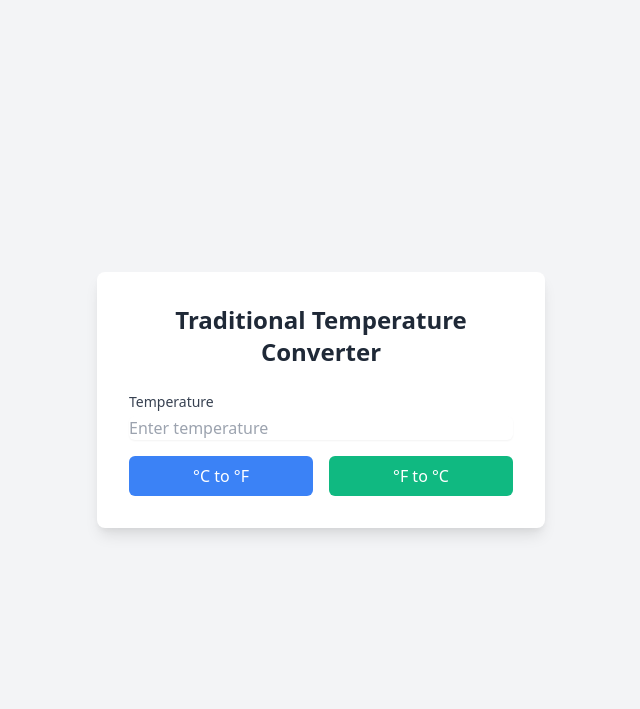
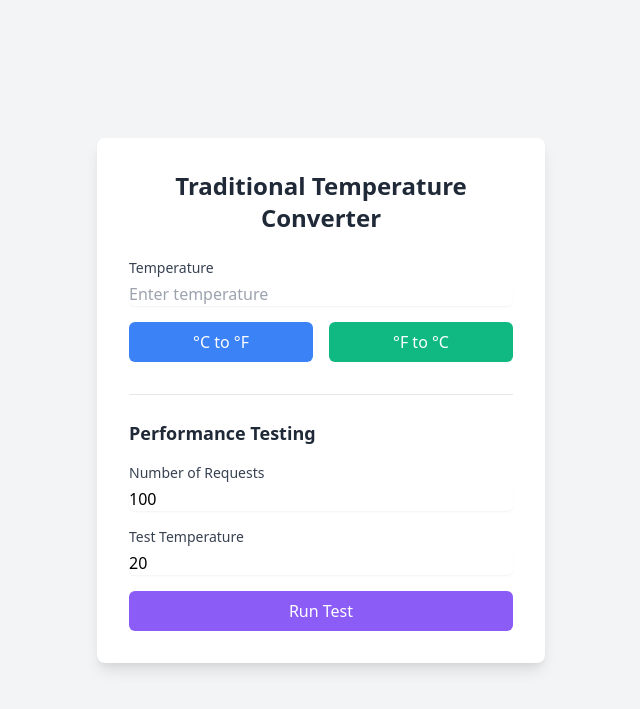
Before and after one commit to neverinfamous/temp-converter, a Flask app: page / in a window 1280 px wide. Shown: the top 709 px of the page, without its empty margins (319-959 px from the left). Run offline with Flask 3, Linux system fonts and the light colour scheme.

Commit message:
Complete update with stress testing and metrics download functionality

```diff
--- a/templates/index.html
+++ b/templates/index.html
@@ -10,7 +10,8 @@
     <div class="bg-white p-8 rounded-lg shadow-lg max-w-md w-full">
         <h1 class="text-2xl font-bold mb-6 text-center text-gray-800">Traditional Temperature Converter</h1>
 
-        <div class="space-y-4">
+        <!-- Regular conversion section -->
+        <div class="space-y-4 mb-8">
             <div>
                 <label for="temperature" class="block text-sm font-medium text-gray-700">Temperature</label>
                 <input type="number" id="temperature" class="mt-1 block w-full rounded-md border-gray-300 shadow-sm focus:border-blue-500 focus:ring-blue-500" placeholder="Enter temperature">
@@ -34,9 +35,43 @@
                 </div>
             </div>
         </div>
+
+        <!-- Stress test section -->
+        <div class="border-t pt-6">
+            <h2 class="text-lg font-semibold mb-4 text-gray-800">Performance Testing</h2>
+            <div class="space-y-4">
+                <div>
+                    <label for="requestCount" class="block text-sm font-medium text-gray-700">Number of Requests</label>
+                    <input type="number" id="requestCount" class="mt-1 block w-full rounded-md border-gray-300 shadow-sm focus:border-blue-500 focus:ring-blue-500" placeholder="Enter number of requests" value="100">
+                </div>
+
+                <div>
+                    <label for="testTemp" class="block text-sm font-medium text-gray-700">Test Temperature</label>
+                    <input type="number" id="testTemp" class="mt-1 block w-full rounded-md border-gray-300 shadow-sm focus:border-blue-500 focus:ring-blue-500" placeholder="Enter test temperature" value="20">
+                </div>
+
+                <div class="flex space-x-4">
+                    <button onclick="runStressTest('ctof')" id="stressTestBtn" class="flex-1 bg-purple-500 text-white px-4 py-2 rounded-md hover:bg-purple-600 focus:outline-none focus:ring-2 focus:ring-purple-500 focus:ring-offset-2">
+                        Run Test
+                    </button>
+                    <button onclick="downloadMetrics()" id="downloadBtn" class="flex-1 bg-green-500 text-white px-4 py-2 rounded-md hover:bg-green-600 focus:outline-none focus:ring-2 focus:ring-green-500 focus:ring-offset-2 hidden">
+                        Download Performance Data
+                    </button>
+                </div>
+
+                <div id="testProgress" class="mt-4 hidden">
+                    <div class="w-full bg-gray-200 rounded-full h-2">
+                        <div class="bg-purple-500 h-2 rounded-full" style="width: 0%" id="progressBar"></div>
+                    </div>
+                    <p class="text-sm text-gray-600 mt-2" id="progressText">0% Complete</p>
+                </div>
+            </div>
+        </div>
     </div>
 
     <script>
+        let testResults = [];
+
         async function convert(type) {
             const temp = document.getElementById('temperature').value;
             const resultDiv = document.getElementById('result');
@@ -81,6 +116,82 @@
                 console.error(error);
             }
         }
+
+        async function runStressTest(type) {
+            const requestCount = parseInt(document.getElementById('requestCount').value);
+            const testTemp = parseFloat(document.getElementById('testTemp').value);
+            const stressTestBtn = document.getElementById('stressTestBtn');
+            const progressDiv = document.getElementById('testProgress');
+            const progressBar = document.getElementById('progressBar');
+            const progressText = document.getElementById('progressText');
+            const downloadBtn = document.getElementById('downloadBtn');
+
+            if (!requestCount || !testTemp) {
+                alert('Please enter valid values for requests and temperature');
+                return;
+            }
+
+            // Reset test results
+            testResults = [];
+            stressTestBtn.disabled = true;
+            progressDiv.classList.remove('hidden');
+            downloadBtn.classList.add('hidden');
+
+            for (let i = 0; i < requestCount; i++) {
+                const startTime = performance.now();
+
+                try {
+                    const response = await fetch('/convert', {
+                        method: 'POST',
+                        headers: {
+                            'Content-Type': 'application/json'
+                        },
+                        body: JSON.stringify({
+                            temperature: testTemp,
+                            type: type
+                        })
+                    });
+
+                    const data = await response.json();
+                    const totalTime = performance.now() - startTime;
+
+                    testResults.push({
+                        requestNumber: i + 1,
+                        responseTime: data.metrics.response_time_ms,
+                        totalTime: totalTime,
+                        memoryUsage: data.metrics.memory_percent,
+                        cpuUsage: data.metrics.cpu_percent
+                    });
+
+                    // Update progress
+                    const progress = ((i + 1) / requestCount * 100).toFixed(0);
+                    progressBar.style.width = `${progress}%`;
+                    progressText.textContent = `${progress}% Complete`;
+                    stressTestBtn.textContent = `Testing ${i + 1}/${requestCount}`;
+
+                } catch (error) {
+                    console.error('Error during stress test:', error);
+                }
+            }
+
+            stressTestBtn.disabled = false;
+            stressTestBtn.textContent = 'Run Test';
+            downloadBtn.classList.remove('hidden');
+        }
+
+        function downloadMetrics() {
+            // Create CSV content
+            const headers = 'Request Number,Response Time (ms),Total Time (ms),Memory Usage (%),CPU Usage (%)\n';
+            const csvContent = testResults.map(result =>
+                `${result.requestNumber},${result.responseTime.toFixed(2)},${result.totalTime.toFixed(2)},${result.memoryUsage.toFixed(2)},${result.cpuUsage.toFixed(2)}`
+            ).join('\n');
+
+            const blob = new Blob([headers + csvContent], { type: 'text/csv;charset=utf-8;' });
+            const link = document.createElement('a');
+            link.href = URL.createObjectURL(blob);
+            link.download = 'traditional_performance_metrics.csv';
+            link.click();
+        }
     </script>
 </body>
 </html>
```
